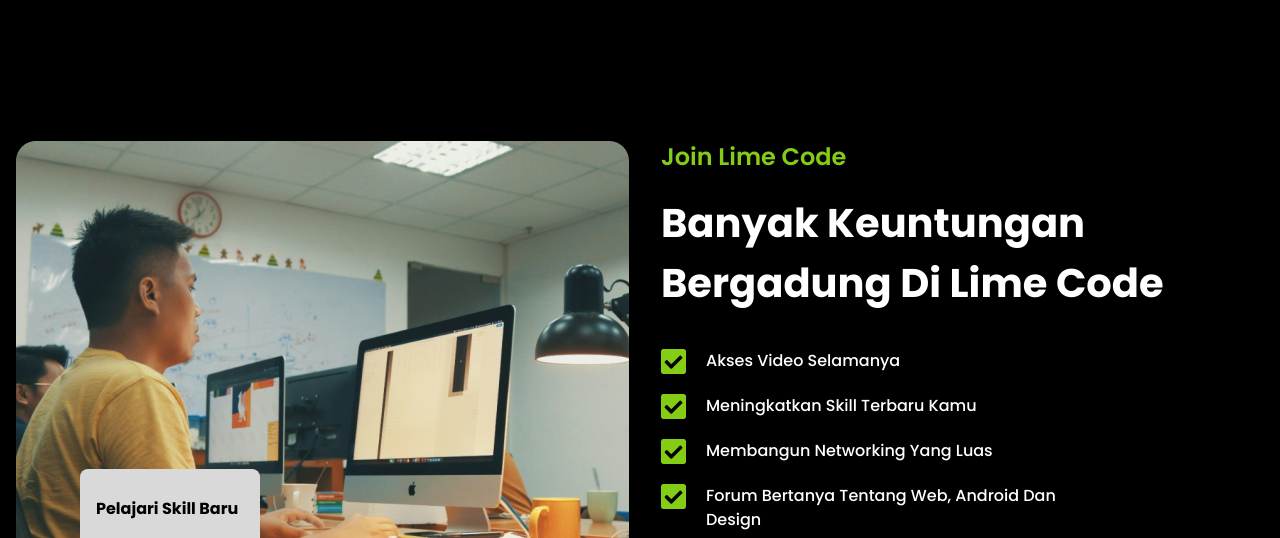
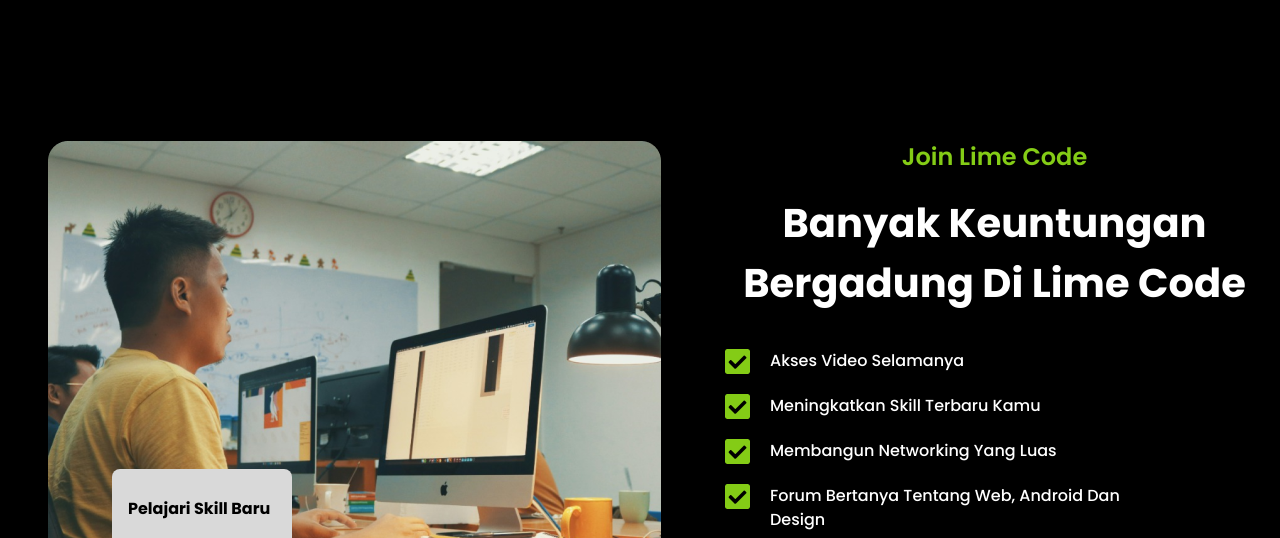
Before and after one commit to ashkannaseri2112/Lime-Code, a website: page public/index.html in a window 1280 px wide. Shown: the part 1534-2072 px from the top of the page. Drawn offline with Linux system fonts and the light colour scheme.

Commit message:
compelete responsive section join

```diff
--- a/public/index.html
+++ b/public/index.html
@@ -200,7 +200,7 @@
             </svg>
             <div
               id="navMenu"
-              class="absolute z-30 h-full top-0 -left-56 transition-all w-56 p-5 bg-gray-700/60 backdrop-blur-lg bottom-0"
+              class=" fixed z-30 h-full top-0 -left-56 transition-all w-56 p-5 bg-gray-700/60 backdrop-blur-lg bottom-0"
             >
               <h2 class="text-[28px] font-PoppinsBlack">
                 Lime<span class="text-green-350">Code</span>
@@ -395,10 +395,10 @@
       </div>
       <!-- Join -->
       <div class="container">
-        <div class="flex mt-36 mb-24 gap-x-8">
-          <div class="relative bg-join-img w-[613px] h-[513px]">
+        <div class="flex flex-col lg:flex-row mt-36 mb-24 gap-x-8">
+          <div class="relative bg-join-img bg-no-repeat w-5/6 md:w-[613px] rounded-md mx-auto h-[513px]">
             <div
-              class="rounded-lg absolute left-16 -bottom-20 py-7 px-4 text-black skills w-[180px] h-[265px] bg-[#D9D9D9]"
+              class="rounded-lg absolute  left-0 lg:left-16 bottom-0 lg:-bottom-20 py-7 px-4 text-black skills w-[180px] h-[265px] bg-[#D9D9D9]"
             >
               <span class="text-center font-PoppinsBold"
                 >pelajari skill baru</span
@@ -426,17 +426,19 @@
               </div>
             </div>
           </div>
-          <div class="list">
-            <span class="text-green-350 font-PoppinsSemibold text-2xl"
+          <div class="list mt-16 lg:mt-0 text-center">
+            <div class="flex-center flex-col">
+              <span class="text-green-350 font-PoppinsSemibold text-2xl"
               >Join Lime Code</span
             >
-            <h4 class="text-[40px] font-PoppinsBold max-w-[539px] mt-5">
+            <h4 class="text-[30px] sm:text-[40px] font-PoppinsBold max-w-[539px] mt-5 ">
               banyak keuntungan bergadung di lime code
             </h4>
-            <div class="my-9">
-              <div class="flex gap-x-5 mb-5">
+            </div>
+            <div class="my-9 ">
+              <div class="flex gap-x-5 mb-5 ">
                 <img src="/public/images/Join/Checkbox.png" alt="checkbox" />
-                <h2>akses video selamanya</h2>
+                <span>akses video selamanya</span>
               </div>
               <div class="flex gap-x-5 mb-5">
                 <img src="/public/images/Join/Checkbox.png" alt="checkbox" />
@@ -444,7 +446,7 @@
               </div>
               <div class="flex gap-x-5 mb-5">
                 <img src="/public/images/Join/Checkbox.png" alt="checkbox" />
-                <span>membangun networking yang luas</span>
+                <span class="line-clamp-1 md:line-clamp-none">membangun networking yang luas</span>
               </div>
               <div class="flex gap-x-5">
                 <img
@@ -452,7 +454,7 @@
                   src="/public/images/Join/Checkbox.png"
                   alt="checkbox"
                 />
-                <span class="max-w-[350px]"
+                <span class="md:max-w-[350px] text-left line-clamp-1 md:line-clamp-none"
                   >forum bertanya tentang web, android dan design</span
                 >
               </div>
```
Also changed, not shown: public/styles/app.css.
